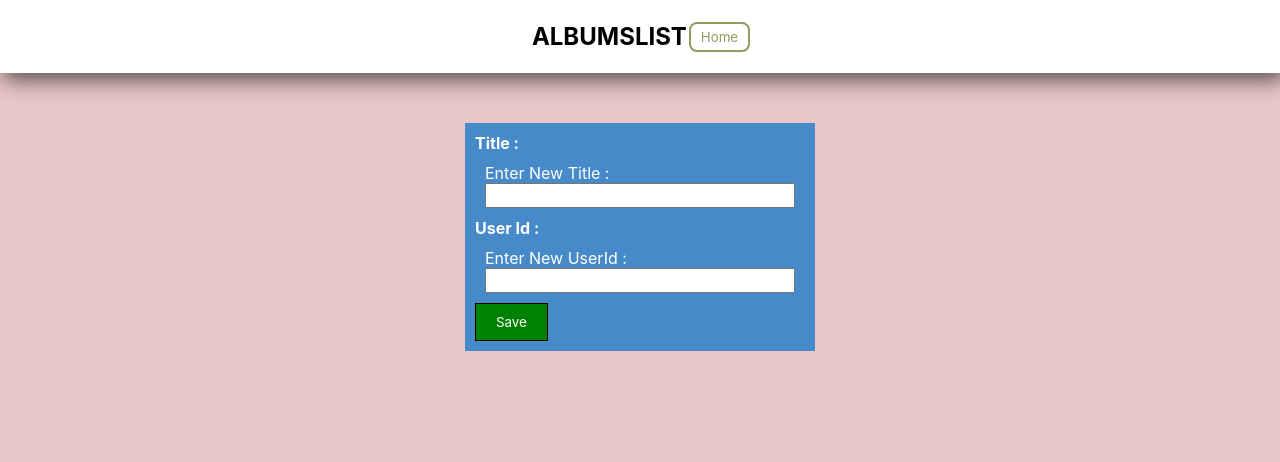
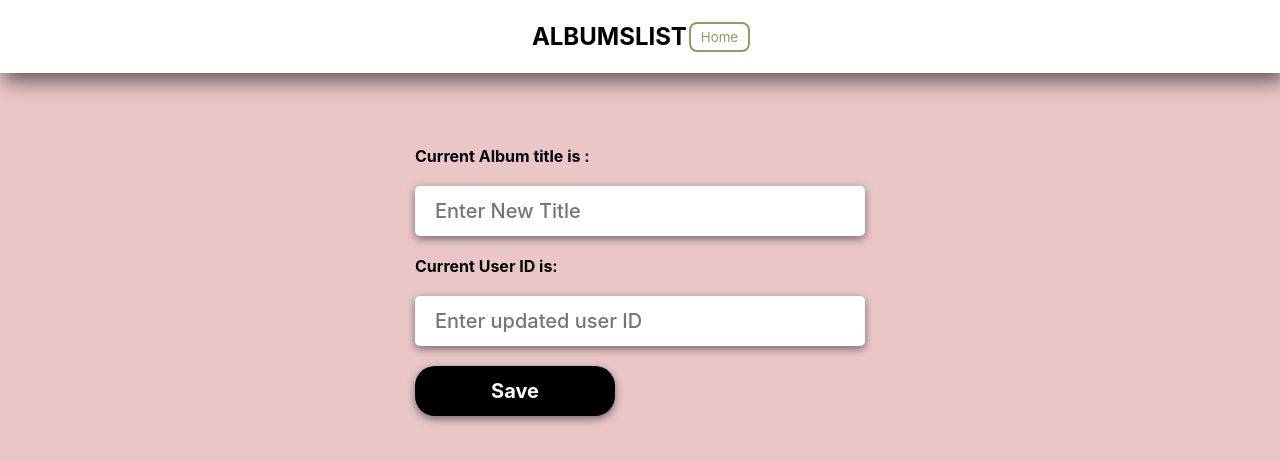
Before and after one commit to AkshayGulhane46/album-react, a React (Create React App) app: page /update-album in a window 1280 px wide. Shown: the top 462 px of the page. Built offline with nearby package versions, Linux system fonts and the light colour scheme; no server answers.

Commit message:
commit0506231

```diff
--- a/src/components/AddAlbum.js
+++ b/src/components/AddAlbum.js
@@ -18,14 +18,13 @@ const AddAlbum = (props) => {
 
       <div className='addalbum-container'>
         <div className='addalbum-form'>
-          <h4>Enter New Album Details</h4>
-          <div className='inp-container'>
-            Enter User Id :
-            <input id='aaform-userid-inp' type="number" />
+          <h1>Add Album!</h1>
+          <h3>Please Enter the Details for new Album</h3>
+          <div className='inp-container-add-album'>
+            <input id='aaform-userid-inp' type="number" placeholder='User ID'/>
           </div>
-          <div className='inp-container'>
-            Enter Album Title :
-            <input id='aaform-title-inp' type="text" />
+          <div className='inp-container-add-album'>
+            <input id='aaform-title-inp' type="text" placeholder='Album Name' />
           </div>
           <div>
             <Link to="/"><button onClick={getAlbumFormData}>Add To List</button></Link>
--- a/src/components/albumLists.js
+++ b/src/components/albumLists.js
@@ -8,7 +8,6 @@ const AlbumsList = (props) => {
     <>
       {/* Navbar */}
       <Navbar page="Add Album" path="/add-album" />
-
       <div className='albums-list'>
         {props.albums.map((album) => <List album={album} key={album.id} setUpdateAlbum={props.setUpdateAlbum} deleteAlbumFromList={props.deleteAlbumFromList} />)}
       </div>
--- a/src/components/update.js
+++ b/src/components/update.js
@@ -23,16 +23,16 @@ const UpdateAlbum = (props) => {
       <Navbar path="/" page="Home" />
       <div className='update-album'>
         <div className='form-container'>
-          <h4>Title : {props.album.title}</h4>
+          <h4 id='album-title'>Current Album title is : {props.album.title}</h4>
           <div className='inp-container'>
-            Enter New Title :
-            <input type="text" id='title-inp'></input>
+
+            <input type="text" id='title-inp' placeholder='Enter New Title'></input>
           </div>
 
-          <h4>User Id : {props.album.userId}</h4>
+          <h4 id='album-title'>Current User ID is: {props.album.userId}</h4>
           <div className='inp-container'>
-            Enter New UserId :
-            <input type="number" id='userid-inp'></input>
+
+            <input type="number" id='userid-inp' placeholder='Enter updated user ID'></input>
           </div>
 
           <Link to='/'><button type='submit' onClick={getUpdateData}>Save</button></Link>
--- a/src/index.css
+++ b/src/index.css
@@ -98,9 +98,12 @@ button{
   border-radius: 5px;
 }
 .update-btn:hover{
-  background-color: rgb(49, 139, 76);
-  color: rgb(255, 255, 255);
+  color:black;
+  border: 0px;
+  padding: 10px 20px;
+  cursor: pointer;
   border-radius: 5px;
+  box-shadow: 5px 5px black;
 }
 .delete-btn{
   cursor:pointer;
@@ -118,39 +121,110 @@ button{
 
 /* UpdateAlbum component style */
 .update-album{
-  width: 350px;
+  color: white;
+  padding-top: 73px;
+  width: 450px;
   margin: auto;
-  padding-top: 73px;
-  color: white;
 }
 .form-container{
-  background-color: #478AC9;
-  padding: 10px;
-  margin-top: 50px;
+  color: white;
+  padding-top: 73px;
+  width: 450px;
+  margin: auto;
 }
 .inp-container{
-  margin: 10px;
 }
+
+#title-inp{
+  height: 50px;
+  border-radius: 5px;
+  border: none;
+  box-shadow: 0px 3px 9px 0px #292a2d99;
+  margin-top: 20px;
+  margin-bottom: 20px;
+  padding: 20px;
+  font-size: 20px;
+  font-weight: 500;
+}
+
+#userid-inp{
+  height: 50px;
+  border-radius: 5px;
+  border: none;
+  box-shadow: 0px 3px 9px 0px #292a2d99;
+  margin-top: 20px;
+  margin-bottom: 20px;
+  padding: 20px;
+  font-size: 20px;
+  font-weight: 500;
+}
+
+#album-title{
+  color: black;
+
+}
+
 .form-container button{
-  background-color: green;
-  padding: 10px 20px;
   color: white;
+  height: 50px;
+  width: 200px;
+  border: none;
+  border-radius: 20px;
+  background-color: black;
+  box-shadow: 0px 3px 9px 0px #292a2d99;
+  margin-bottom: 20px;
+  font-size: 20px;
+  font-weight: 700;
+  cursor: pointer;
+  align-self: center;
 }
 
 /* addAlbum container style */
 .addalbum-container{
   color: white;
   padding-top: 73px;
-  width: 350px;
+  width: 450px;
   margin: auto;
 }
+
+#aaform-userid-inp{
+  height: 50px;
+  border-radius: 5px;
+  border: none;
+  box-shadow: 0px 3px 9px 0px #292a2d99;
+  margin-top: 20px;
+  margin-bottom: 20px;
+  padding: 20px;
+  font-size: 20px;
+  font-weight: 500;
+}
+
+#aaform-title-inp{
+  height: 50px;
+  border-radius: 5px;
+  border: none;
+  box-shadow: 0px 3px 9px 0px #292a2d99;
+  margin-bottom: 20px;
+  padding: 20px;
+  font-size: 20px;
+  font-weight: 500;
+}
+
 .addalbum-form{
   padding: 10px;
-  background-color: #478AC9;
   margin-top: 50px;
 }
 .addalbum-form button{
-  background-color: green;
-  padding: 10px 20px;
   color: white;
+  height: 50px;
+  width: 200px;
+  border: none;
+  border-radius: 20px;
+  background-color: black;
+  box-shadow: 0px 3px 9px 0px #292a2d99;
+  margin-bottom: 20px;
+  font-size: 20px;
+  font-weight: 700;
+  cursor: pointer;
+  align-self: center;
 }
```
Also changed, not shown: src/components/App.js (+1 -17 lines), public/logo192.png (deleted), public/logo512.png (deleted).
